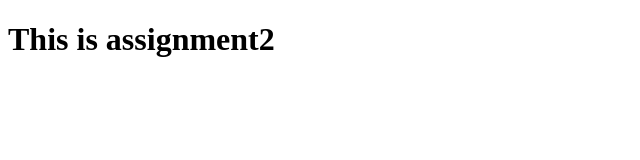
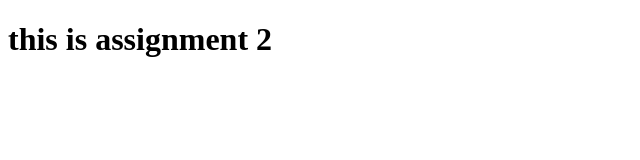
Before and after one commit to suchitamg98/React-Assignments, a React app in the folder Assignment2/: page / in a window 1280 px wide. Shown: the whole page, without its empty margins (0-640 px from the left). Built offline with nearby package versions, Linux system fonts and the light colour scheme.

Commit message:
assignment2 completed

```diff
--- a/Assignment2/app.js
+++ b/Assignment2/app.js
@@ -1,5 +1,5 @@
 import React from "react";
 import ReactDOM from "react-dom/client";
-const heading=React.createContext("h1",{id:"heading"},"this is assignment 2");
+const heading=React.createElement("h1",{id:"heading"},"this is assignment 2");
 const root=ReactDOM.createRoot(document.getElementById("root"));
 root.render(heading);
--- a/Assignment2/index.html
+++ b/Assignment2/index.html
@@ -7,9 +7,8 @@
     <link rel="stylesheet" href="index.css">
 </head>
 <body>
-    <h1>This is assignment2</h1>
+
     <div id="root"></div>
     <script type="module" src="app.js"></script>
-
 </body>
 </html>
```
